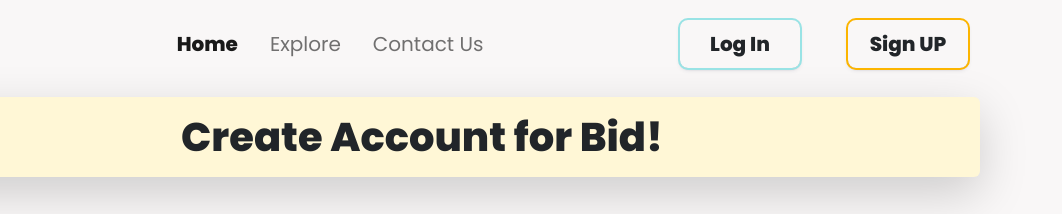
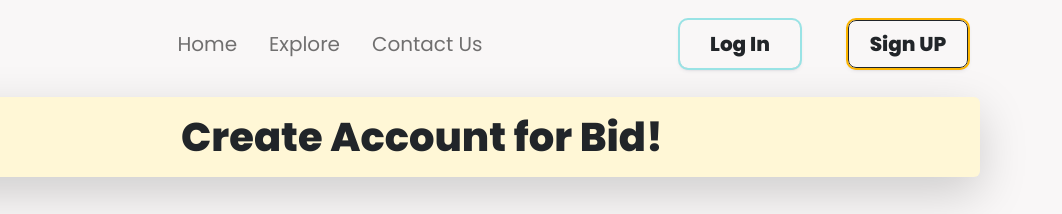
Before and after one commit to RohitAmdahl/auction_website, a website: page signup.html in a window 1280 px wide. Shown: the top 214 px of the page, 218-1280 px from the left. Drawn offline with nearby package versions, Linux system fonts and the light colour scheme.

```diff
--- a/signup.html
+++ b/signup.html
@@ -46,7 +46,7 @@
                 >
                   <li class="nav-item lead">
                     <a
-                      class="nav-link active fw-bold ms-3"
+                      class="nav-link ms-3"
                       aria-current="page"
                       href="index.html"
                       >Home</a
@@ -68,7 +68,7 @@
               >
               <a
                 href="signup.html"
-                class="ms-5 btn cta-signup fw-bold w-100 btn-lg"
+                class="ms-5 btn cta-signup fw-bold active w-100 btn-lg"
                 role="button"
               >
                 Sign UP
```
Also changed, not shown: login.html (+2 -2 lines).
